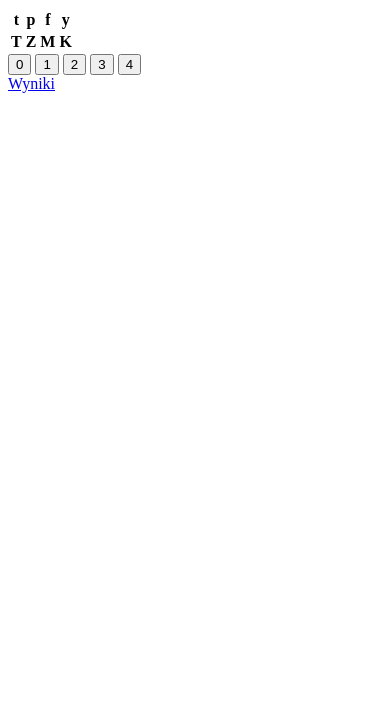
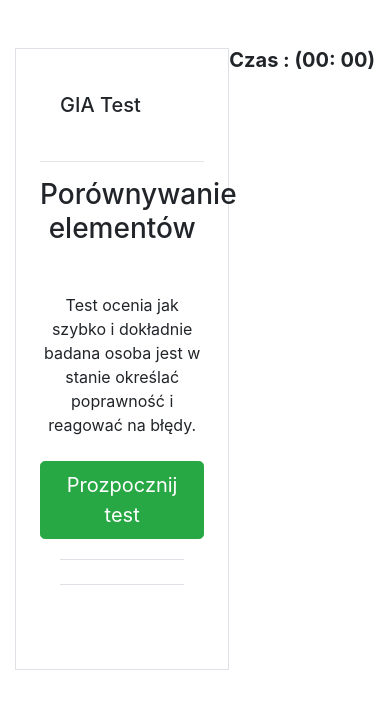
Before and after one commit to HannnaK/giatest, a Flask app: page /compare_items in a window 390 px wide. Shown: the top 709 px of the page. Run offline with Flask 2, Linux system fonts and the light colour scheme; the visitor is signed in with stand-in values (Sample User, id 1); lists and menus that the app fills with data are empty.

Commit message:
compare_items using bootstrap, javascript, json

```diff
--- a/main.py
+++ b/main.py
@@ -1,7 +1,7 @@
 import sqlite3
 import random
 from flask import Flask, get_flashed_messages, flash, session, render_template, request, redirect
-from giaTestClass import Reasoning, Compare_items
+from giaTestClass import Reasoning
 from werkzeug.security import check_password_hash
 
 app = Flask(__name__)
@@ -102,43 +102,25 @@
 
 item_selected_list = []
 
+
+conn = get_connection()
+c = conn.cursor()
+query= c.execute('SELECT * FROM "compare_items"')
+data = query.fetchall()
+
+
 @app.route('/compare_items', methods=['GET', 'POST'], endpoint='compare_items')
 @login_required
 def compare_items():
-        if request.method == 'GET':
-            item_selected = Compare_items.select_random()
-            item = Compare_items(item_selected[0], item_selected[1], item_selected[2], item_selected[3],
-                                 item_selected[4], item_selected[5], item_selected[6], item_selected[7], item_selected[8], item_selected[9])
-            item_selected_list.append(item)
-            print(item)
-            return render_template('compare_items.html', item=item)
+    return render_template('compare_items.html')
 
-        if request.method == 'POST':
-            answer = request.form.get("answer")
-            print('1', answer)
-            item = item_selected_list[-1]
-            id_user = session['user_id']
-            # answer = item.check_answer(answer)
+@app.route('/compare_items/data', methods=['GET', 'POST'])
+def index():
+    # data_sufle = random.shuffle(data)
+    data_dict = [dict(q) for q in data]
 
-            conn = get_connection()
-            c = conn.cursor()
-
-            conn.commit()
-
-            quiry = """
-            INSERT INTO "answers_compare_items" ("id_user", "id_compare_items", "your_answer") VALUES (?, ?, ?)
-            """
-            parameters = (id_user, item.id, answer)
-
-            c.execute(quiry, parameters)
-
-            conn.commit()
-            conn.close()
-
-            return redirect('/compare_items')
-
-
-
+    questions = dict({"compare_items": data_dict})
+    return questions
 
 @app.route('/results', endpoint='results')
 @login_required
--- a/templates/compare_items.html
+++ b/templates/compare_items.html
@@ -1,43 +1,219 @@
 <!DOCTYPE html>
-<html lang="en">
+<html>
+
 <head>
-    <meta charset="UTF-8">
-    <title>Porównywanie</title>
+	<title>Quiz Application</title>
+	<link rel="stylesheet" href="https://cdn.jsdelivr.net/npm/bootstrap@4.6.0/dist/css/bootstrap.min.css"
+		integrity="sha384-B0vP5xmATw1+K9KRQjQERJvTumQW0nPEzvF6L/Z6nronJ3oUOFUFpCjEUQouq2+l" crossorigin="anonymous">
+	<script src="https://code.jquery.com/jquery-3.5.1.slim.min.js"
+		integrity="sha384-DfXdz2htPH0lsSSs5nCTpuj/zy4C+OGpamoFVy38MVBnE+IbbVYUew+OrCXaRkfj"
+		crossorigin="anonymous"></script>
+
 </head>
+
 <body>
-<div class="container">
-         <div class="row">
 
-            <div class="col-md-9">
-        <table>
+	<div class="container mt-5">
+		<h5 class="card-text float-right font-weight-bold">Czas : (00: <span id="time">00</span>)</h5>
+
+		<!-- First Page -->
+		<div class="row d-flex justify-content-center">
+			<div class="col-md-8 border p-4">
+				<div id="first">
+					<div class="card-body">
+						<h5 class="card-text-center">GIA Test</h5>
+					</div>
+					<hr>
+
+					<div class="start_page">
+						<h3 class="text-center mb-5">Porównywanie elementów</h3>
+						<p class="text-center">Test ocenia jak szybko i dokładnie badana osoba jest w stanie określać poprawność i reagować na błędy.</p>
+						<button class="btn btn-success d-flex mx-auto mt-4 btn-lg" id="btn">Prozpocznij test</button>
+					</div>
+				</div>
+				<!-- QUiz Page -->
+
+				<div id="main">
+					<div class="card-body">
+						<table class="table">
 							<tr>
-                <th>{{ item.letter1 }}</th>
-                <th>{{ item.letter2 }}</th>
-                <th>{{ item.letter3 }}</th>
-                <th>{{ item.letter4 }}</th>
+								<th class="card-text font-weight-bold" id="letter1"></th>
+								<th class="card-text font-weight-bold" id="letter2"></th>
+								<th class="card-text font-weight-bold" id="letter3"></th>
+								<th class="card-text font-weight-bold" id="letter4"></th>
 							</tr>
 							<tr>
-                <th>{{ item.letter5 }}</th>
-                <th>{{ item.letter6 }}</th>
-                <th>{{ item.letter7 }}</th>
-                <th>{{ item.letter8 }}</th>
+								<th class="card-text font-weight-bold" id="letter5"></th>
+								<th class="card-text font-weight-bold" id="letter6"></th>
+								<th class="card-text font-weight-bold" id="letter7"></th>
+								<th class="card-text font-weight-bold" id="letter8"></th>
 							</tr>
         				</table>
-                <div>
-                    <form method="post" action="">
-                    <div>
-                        <input type="submit" class="btn btn-info" value="0" name="answer">
-                        <input type="submit" class="btn btn-info" value="1" name="answer">
-                        <input type="submit" class="btn btn-info" value="2" name="answer">
-                        <input type="submit" class="btn btn-info" value="3" name="answer">
-                        <input type="submit" class="btn btn-info" value="4" name="answer">
+
 					</div>
-                    </form>
+					<div class="col-md-12 text-center" id="options">
+						<button class="btn btn-light btn-outline-success text option" id="options1"></button>
+						<button class="btn btn-light btn-outline-success text option" id="options2"></button>
+						<button class="btn btn-light btn-outline-success text option" id="options3"></button>
+						<button class="btn btn-light btn-outline-success text option" id="options4"></button>
+						<button class="btn btn-light btn-outline-success text option" id="options5"></button>
+						<div class="footer p-4">
+							<button class="btn btn-success float-right" id="next">Dalej</button>
 						</div>
-                <a href='/results'> Wyniki </a>
+					</div>
+				</div>
+
+				<!-- Result Page -->
+				<div id="Result">
+					<h3 class="mt-4"> Liczba prawidłowych odpowiedzi: <span id="count_correct_answer"></span></h3>
+					<h3 class="mt-4">Liczba pytań: <span id="correct_answer"></span></h3>
+					<h3 class="mt-4">Result : <span id="percentage">100%</span></h3>
+				</div>
+
+			</div>
 
 		</div>
 	</div>
-      </div>
+
+	<script>
+
+
+		// Variables
+
+		var count_questions = 0;
+		var time = 15;
+		var count_correct_answer = 0;
+		var answer = [];
+		var timer;
+
+		//    Main Ready funtion
+
+		$(document).ready(function () {
+			$('#Result').hide();
+			$('#next').show();
+
+			// Create Question Function
+			function adding_Questions(questions, i) {
+				$('#letter1').text(questions[i].letter1)
+				$('#letter2').text(questions[i].letter2)
+				$('#letter3').text(questions[i].letter3)
+				$('#letter4').text(questions[i].letter4)
+				$('#letter5').text(questions[i].letter5)
+				$('#letter6').text(questions[i].letter6)
+				$('#letter7').text(questions[i].letter7)
+				$('#letter8').text(questions[i].letter8)
+				$('#options1').text('0')
+				$('#options2').text('1')
+				$('#options3').text('2')
+				$('#options4').text('3')
+				$('#options5').text('4')
+
+			}
+
+			// Answer Selection Function
+
+			function selected_Answer() {
+				for (var i = 0; i < 4; i++) {
+					var a = document.getElementById("options").children;
+					if (a[i].innerHTML == answer[count_questions]) {
+						$("#options").children("button")[i].classList.add("active");
+					}
+					else {
+						$("#options").children("button")[i].classList.remove("active");
+					}
+				}
+			}
+
+			function creating_result(questions) {
+				for (var i = 0; i < answer.length; i++) {
+					if (answer[i] == questions.compare_items[i].correct_answer) {
+
+						count_correct_answer += 1;
+					}
+				}
+				console.log(answer)
+				$('#main').hide();
+
+				$("#count_correct_answer").text(count_correct_answer);
+				$('#correct_answer').text(count_questions);
+				$('#percentage').text(count_correct_answer * 100 / count_questions + "%");
+
+				$("#Result").show();
+			}
+			$("#options").hide();
+
+			// Attach API
+
+			fetch('/compare_items/data')
+				.then(function (response) {
+					return response.json();
+				})
+				.then(function (questions) {
+					$('#btn').click(function () {
+						$('#options').show();
+						adding_Questions(questions.compare_items, count_questions);
+						$('.start_page').hide();
+
+						timer = setInterval(timer_function, 1000);
+
+						function timer_function() {
+							$('#time').text(time);
+							if (time < 1) {
+								clearInterval(timer);
+								alert("Koniecz czasu");
+								creating_result(questions);
+								$("#main").hide();
+								$("#result").show();
+							}
+							time--;
+						}
+
+					});
+
+					// Select Option
+
+					$(".option").click(function () {
+
+						$(this).addClass("active");
+						$(this).siblings().removeClass("active");
+						answer[count_questions] = $(this).html();
+					});
+
+					// Next Questions
+
+					$('#next').click(function () {
+						if (count_questions > answer.length - 1) {
+							alert("Nie zaznaczono odpowiedzi!")
+						}
+						else {
+							count_questions++;
+							adding_Questions(questions.compare_items, count_questions);
+
+							$(".option").removeClass("active");
+							buttons_manager();
+							selected_Answer();
+						}
+					});
+
+
+				})
+
+
+
+
+		})
+
+
+	</script>
+
+
+	<script src="https://cdn.jsdelivr.net/npm/popper.js@1.16.1/dist/umd/popper.min.js"
+		integrity="sha384-9/reFTGAW83EW2RDu2S0VKaIzap3H66lZH81PoYlFhbGU+6BZp6G7niu735Sk7lN"
+		crossorigin="anonymous"></script>
+	<script src="https://cdn.jsdelivr.net/npm/bootstrap@4.6.0/dist/js/bootstrap.min.js"
+		integrity="sha384-+YQ4JLhjyBLPDQt//I+STsc9iw4uQqACwlvpslubQzn4u2UU2UFM80nGisd026JF"
+		crossorigin="anonymous"></script>
+
 </body>
+
 </html>
```
Lines whose indentation alone changed are shown as unchanged.
